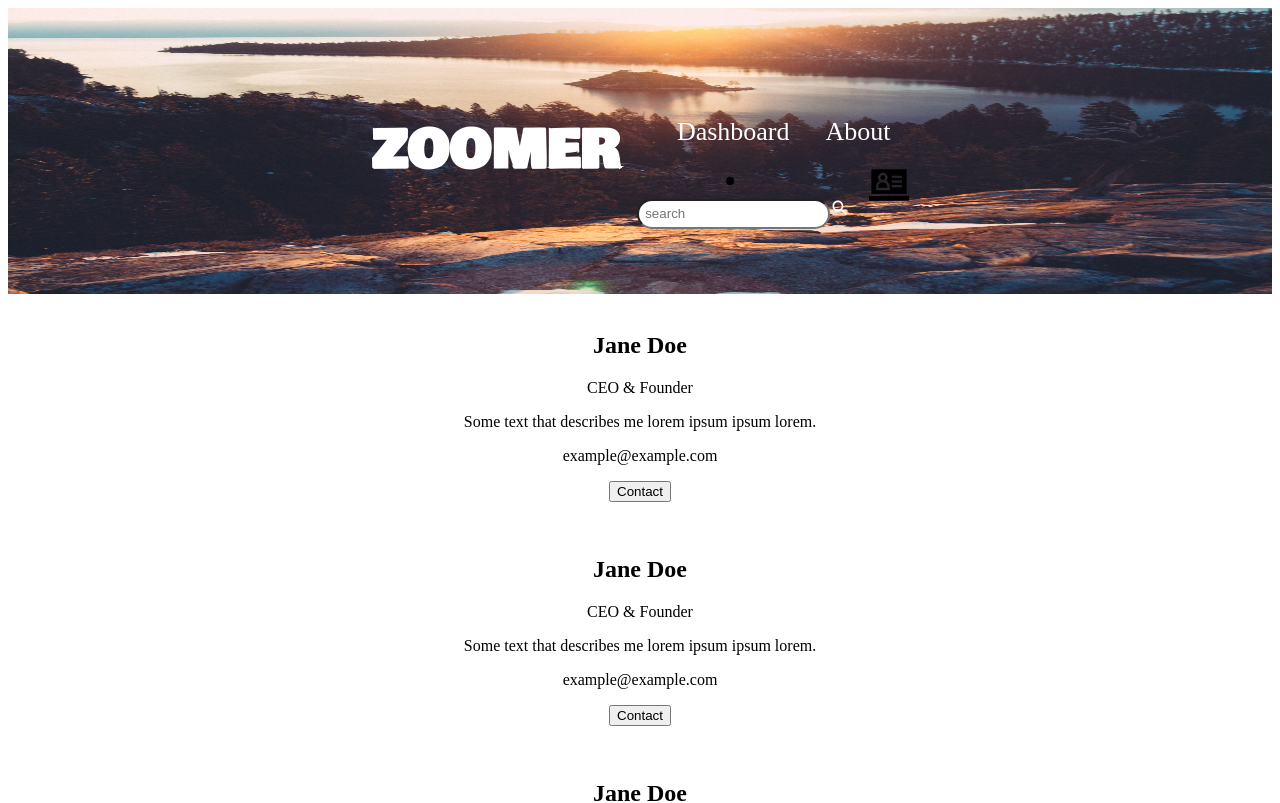
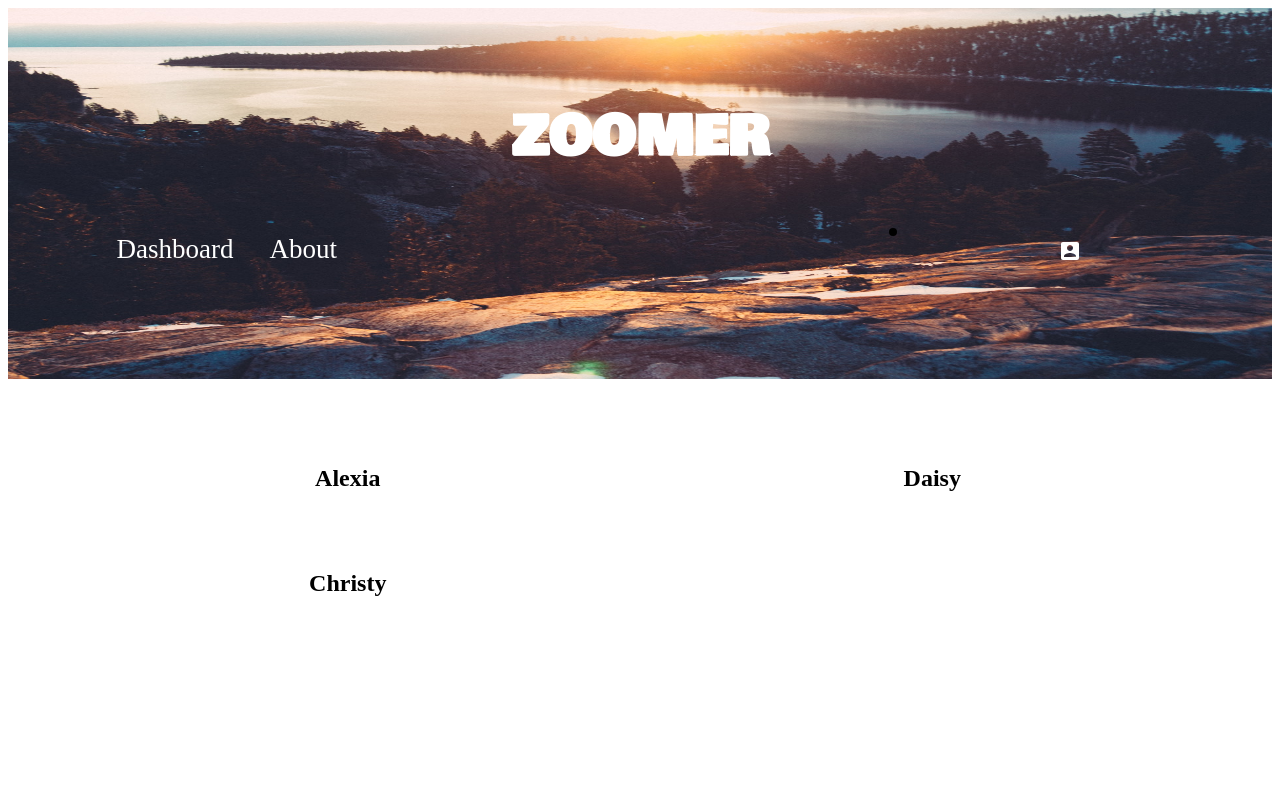
Before and after one commit to allawa1/Zoomer, a React (Create React App) app in the folder zoomer/: page /About in a window 1280 px wide. Shown: the top 803 px of the page. Built offline with nearby package versions, Linux system fonts and the light colour scheme; a web font is replaced by a local one.

Commit message:
add navbar events to dashboard. add flip cards to bio. update navbar spacing

```diff
--- a/zoomer/src/App.css
+++ b/zoomer/src/App.css
@@ -24,18 +24,14 @@
 .App-header {
   background-image: url("./assets/images/sunrise.jpg");
   background-repeat: no-repeat;
-
   background-size: 100% 200%;
   background-position: center center;
-
-  display: inline;
   background-color: rgb(173, 235, 235);
   min-height: 20vh;
-  display: flex;
   align-items: center;
   justify-content: center;
-  font-size: calc(10px + 2vmin);
-  padding: 5%;
+  font-size: calc(11px + 2vmin);
+  padding: 4%;
 
 }
 
@@ -55,7 +51,7 @@
 
 
 .App-navbar li {
-  display: inline;
+  display: flex;
   float: left;
   list-style-type: none;
   font-family: "Baumans";
@@ -86,9 +82,9 @@
 
 
 .dropdown:hover .dropdown-content {
-  margin: 4%;
+  margin: 5%;
   display: block;
-  padding: 1%;
+  padding: 2%;
 
 
 }
@@ -105,20 +101,34 @@
 }
 
 li .loginProfile {
-  height: 40px;
+  height: 70px;
   display: flex;
   float: right;
 
 }
 
+.loginProfile {
+  margin-right: 30%;
+}
 
+.dropdown {
+  margin-left: 60%;
+  margin-bottom: 7%;
+
+}
+
+.login {
+  margin-top: 5%;
+
+}
 
 /* ----------- SEARCH ------------- */
 .searchbar {
   border-radius: 999px;
-  padding: 2%;
-
-
+  padding: 1%;
+  margin-top: 5%;
+  margin-right: 1%;
+  width: 50%;
 }
 
 input {
@@ -130,11 +140,6 @@ input {
   background-color: rgb(173, 235, 235);
 }
 
-/* ----------- LOGIN ------------- */
-
-.login {
-  margin-top: 10%;
-}
 
 
 /* ----------- DASHBOARD ------------- */
@@ -142,7 +147,8 @@ input {
 .dashboard-div a {
   text-decoration: none;
   color: black;
-  width: 90%;
+  width: 100%;
+
 }
 
  .column {
@@ -170,11 +176,17 @@ input {
   padding: 50px;
   text-align: center;
   background-color: #f1f1f1;
+  min-width: 50px;
+  display: grid;
 
+  grid-gap: 5px;
 }
+
+
 
  .card:hover {
   transform: scale(1.1);
+
  }
 /* ----------- FOOTER ------------- */
 
@@ -188,19 +200,26 @@ input {
 }
 
 .Credits a {
+  color: rgb(0, 77, 77);
+
+}
+
+.footer a {
   color: white;
 
 }
 
 .Credits a:hover {
-  color: 	rgb(212, 230, 241);
+  color: rgb(212, 230, 241);
 }
 
+
+/* ----------- EventGrid ------------- */
 
 .sub-nav ul {
   display: flex;
   justify-content: space-evenly;
-      color: green;
+  color: rgb(0, 77, 77);
 }
 .sub-nav li {
   transition: background-color 0.3s;
@@ -212,19 +231,20 @@ input {
   align-items: center;
 }
 .sub-nav a {
-              color: green;
+  color: rgb(0, 77, 77);
 }
 
-          .sub-nav:hover {
-              background-color: #b400ff17;
+a:hover {
+  transform: scale(1.1);
 }
 
 .events-grid {
   margin: 50px;
   display: grid;
   grid-template-columns: repeat(auto-fit, minmax(570px, 1fr));
-  grid-auto-rows: 200px;
+  grid-auto-rows: 100px;
   grid-gap: 5px;
+
 }
 
 .flip-card {
@@ -265,12 +285,12 @@ input {
 
 
 .flip-card-back {
-  background-color: green;
+  background-color: rgb(0, 77, 77);
   display: flex;
   justify-content: center;
   align-items: center;
   color: white;
-  font-size: 2rem;
+  font-size: 1.5rem;
   font-family: Caveat, sans-serif;
   transform: rotateY(180deg);
 }
--- a/zoomer/src/App.js
+++ b/zoomer/src/App.js
@@ -6,6 +6,11 @@ import Login from './components/Login'
 import { Route, Switch } from 'react-router-dom';
 import About from './components/About';
 import Landing from './components/Landing'
+
+import Alexia from './components/Alexia';
+import Daisy from './components/Daisy';
+import Christy from './components/Christy';
+
 
 
 function App() {
@@ -22,7 +27,9 @@ function App() {
           <Route exact path="/Credits" component={Credits} />
           <Route exact path="/Login" component={Login} />
           <Route exact path="/About" component={About} />
-
+          <Route exact path="/Alexia" component={Alexia} />
+          <Route exact path="/Daisy" component={Daisy} />
+          <Route exact path="/Christy" component={Christy} />
         </Switch>
       </main>
 
--- a/zoomer/src/components/About.js
+++ b/zoomer/src/components/About.js
@@ -1,34 +1,14 @@
 import React from 'react';
 import '../App.css';
+
+import { EventisGrid } from './EventGrid';
 
 const About = () => {
 
     return (
         <div>
-                <div class="container">
-                    <img src=""></img>
-                    <h2>Jane Doe</h2>
-                    <p class="title">CEO & Founder</p>
-                    <p>Some text that describes me lorem ipsum ipsum lorem.</p>
-                    <p>example@example.com</p>
-                    <p><button class="button">Contact</button></p>
-                </div>
-                <div class="container">
-                    <img src=""></img>
-                    <h2>Jane Doe</h2>
-                    <p class="title">CEO & Founder</p>
-                    <p>Some text that describes me lorem ipsum ipsum lorem.</p>
-                    <p>example@example.com</p>
-                    <p><button class="button">Contact</button></p>
-                </div>
-                <div class="container">
-                    <img src=""></img>
-                    <h2>Jane Doe</h2>
-                    <p class="title">CEO & Founder</p>
-                    <p>Some text that describes me lorem ipsum ipsum lorem.</p>
-                    <p>example@example.com</p>
-                    <p><button class="button">Contact</button></p>
-                </div>
+            <EventisGrid/>
+
         </div>
 
      )
--- /dev/null
+++ b/zoomer/src/components/Alexia.js
@@ -0,0 +1,25 @@
+import React from 'react';
+import { Link} from 'react-router-dom';
+import Logout from './Logout'
+
+
+
+import Dashboard from './Dashboard';
+
+const Alexia = () => {
+    return (
+
+        <div class="container">
+            <p>About Alexia</p>
+            <img src=""></img>
+            <h2>Jane Doe</h2>
+            <p class="title">CEO & Founder</p>
+            <p>Some text that describes me lorem ipsum ipsum lorem.</p>
+            <p>example@example.com</p>
+            <p><button class="button">Contact</button></p>
+        </div>
+    )
+
+}
+
+export default Alexia;
--- /dev/null
+++ b/zoomer/src/components/Christy.js
@@ -0,0 +1,25 @@
+import React from 'react';
+import { Link} from 'react-router-dom';
+import Logout from './Logout'
+
+
+
+import Dashboard from './Dashboard';
+
+const Christy = () => {
+    return (
+
+        <div class="container">
+            <p>About Christy</p>
+            <img src=""></img>
+            <h2>Jane Doe</h2>
+            <p class="title">CEO & Founder</p>
+            <p>Some text that describes me lorem ipsum ipsum lorem.</p>
+            <p>example@example.com</p>
+            <p><button class="button">Contact</button></p>
+        </div>
+    )
+
+}
+
+export default Christy;
--- a/zoomer/src/components/Credits.js
+++ b/zoomer/src/components/Credits.js
@@ -8,8 +8,9 @@ const Credits = () => {
     return (
         <div className="Credits">
             <h1> Credits</h1>
-            <div><a href='https://www.freepik.com/photos/business-card'>Business card photo created by rawpixel.com - www.freepik.com</a></div>
-            <div>Icons made by <a href="http://www.freepik.com" title="Freepik">Freepik</a> from <a href="https://www.flaticon.com/" title="Flaticon">www.flaticon.com</a></div>
+            <span><div><a href='https://www.freepik.com/photos/business-card'>Business card photo created by rawpixel.com - www.freepik.com</a></div></span>
+            <span><div>Icons made by <a href="http://www.freepik.com" title="Freepik">Freepik</a> from <a href="https://www.flaticon.com/" title="Flaticon">www.flaticon.com</a></div></span>
+            <span>Photo by <a href="https://unsplash.com/@nadineshaabana?utm_source=unsplash&amp;utm_medium=referral&amp;utm_content=creditCopyText">Nadine Shaabana</a> on <a href="https://unsplash.com/s/photos/skyline?utm_source=unsplash&amp;utm_medium=referral&amp;utm_content=creditCopyText">Unsplash</a></span>
         </div>
     )
 }
--- /dev/null
+++ b/zoomer/src/components/Daisy.js
@@ -0,0 +1,25 @@
+import React from 'react';
+import { Link} from 'react-router-dom';
+import Logout from './Logout'
+
+
+
+import Dashboard from './Dashboard';
+
+const Daisy = () => {
+    return (
+
+        <div class="container">
+            <p>About Daisy</p>
+            <img src=""></img>
+            <h2>Jane Doe</h2>
+            <p class="title">CEO & Founder</p>
+            <p>Some text that describes me lorem ipsum ipsum lorem.</p>
+            <p>example@example.com</p>
+            <p><button class="button">Contact</button></p>
+        </div>
+    )
+
+}
+
+export default Daisy;
--- a/zoomer/src/components/Dashboard.js
+++ b/zoomer/src/components/Dashboard.js
@@ -2,9 +2,9 @@ import React, { Component } from 'react';
 import ReactDOM from 'react-dom';
 
 import { Link } from 'react-router-dom';
+import SearchIcon from '@material-ui/icons/Search';
 
 import '../App.css';
-import { EventisGrid } from './EventGrid';
 
 
 class Dashboard extends Component {
@@ -28,29 +28,22 @@ class Dashboard extends Component {
     return (
         <div className="dashboard-div">
             <div className="dashboard-header">
-                <h1>Dashboard</h1>
-            </div>
-                <EventisGrid/>
-            <div className="row" >
-                <div className="column" onclick="openTab('b1')" >
-                    <div className="card">
-                        <h2 ><Link to="/">Today's Events</Link></h2>
-                    </div>
-                </div>
 
-                <div className="column" onclick="openTab('b1')" >
-                    <div className="card">
-                        <h2><Link to="/">Virtual Training</Link></h2>
-                    </div>
-                </div>
-
-                <div className="column" onclick="openTab('b1')" >
-                    <div className="card">
-                        <h2><Link to="/">Social Gatherings</Link></h2>
-                    </div>
-                </div>
+                    <input className="searchbar" type="text" placeholder="search"/>
+                    <Link to="/">
+                    <SearchIcon fontSize="small"/>
+                    </Link>
 
             </div>
+
+                <section className="sub-nav">
+                    <ul>
+                        <li><Link to={'/all'}>All events</Link></li>
+                        <li><Link to={'/yours'}>Your events</Link></li>
+                        <li><Link to={'/today'}>Today</Link></li>
+                    </ul>
+                </section>
+
 
             <div className="row" >
                 <div className="column" onclick="openTab('b1')" >
@@ -61,13 +54,34 @@ class Dashboard extends Component {
 
                 <div className="column" onclick="openTab('b1')" >
                     <div className="card">
-                        <h2><Link to="/">Virtual Training</Link></h2>
+                        <h2><Link to="/">Career</Link></h2>
                     </div>
                 </div>
 
                 <div className="column" onclick="openTab('b1')" >
                     <div className="card">
-                        <h2><Link to="/">Join Podcast Community</Link></h2>
+                        <h2><Link to="/">Education</Link></h2>
+                    </div>
+                </div>
+
+            </div>
+
+            <div className="row" >
+                <div className="column" onclick="openTab('b1')" >
+                    <div className="card">
+                        <h2 ><Link to="/">Volunteer</Link></h2>
+                    </div>
+                </div>
+
+                <div className="column" onclick="openTab('b1')" >
+                    <div className="card">
+                        <h2><Link to="/">Sports</Link></h2>
+                    </div>
+                </div>
+
+                <div className="column" onclick="openTab('b1')" >
+                    <div className="card">
+                        <h2><Link to="/">Arts & Culture</Link></h2>
                     </div>
                 </div>
 
--- a/zoomer/src/components/EventGrid.js
+++ b/zoomer/src/components/EventGrid.js
@@ -1,10 +1,15 @@
 import React, { Component } from 'react'
 import { Link,withRouter } from 'react-router-dom';
+
+import Alexia from './Alexia';
+import Daisy from './Daisy';
+import Christy from './Christy';
+
 
 export class _EventisGrid extends Component {
 
     state = {
-        grid: ['buisness','holywood','politics','sports']
+        grid: ['Alexia','Daisy','Christy']
     }
 
     redirectClick = (tag) => {
@@ -20,24 +25,28 @@ export class _EventisGrid extends Component {
         const {grid} = this.state;
         return (
             <React.Fragment>
-                <section className="sub-nav">
-                    <ul>
-                        <li><Link to={'/all'}>All events</Link></li>
-                        <li><Link to={'/yours'}>Your events</Link></li>
-                        <li><Link to={'/today'}>Today</Link></li>
-                    </ul>
-                </section>
 
-                <section className="events-grid">
+
+
+                <section className="events-grid ">
                 {grid.map(box=> (
                 <div className="flip-card" key={box}>
                         <div className="flip-card-inner" onClick={(ev)=>{this.redirectClick(box)}}>
                             <div className="flip-card-front">
-                                <h1 className="title">{this.capitalizeBox(box)}<span className="dote">.</span></h1>
+                                <h1 className="title">{this.capitalizeBox(box)}<span className="dote"></span></h1>
                             </div>
                             <div className="flip-card-back">
-                                <p>See More</p>
+                                <Link to="/Alexia"><p>See more bio</p></Link>
                             </div>
+
+                            <div className="flip-card-back">
+                                <Link to="/Daisy"><p>See more bio</p></Link>
+                            </div>
+
+                            <div className="flip-card-back">
+                                <Link to="/Christy"><p>See more bio</p></Link>
+                            </div>
+
                         </div>
                     </div>
                 ))}
--- a/zoomer/src/components/Header.js
+++ b/zoomer/src/components/Header.js
@@ -1,12 +1,13 @@
 import React from 'react';
 import { Link} from 'react-router-dom';
 import Logout from './Logout'
-import SearchIcon from '@material-ui/icons/Search';
+
 
 import Dashboard from './Dashboard';
 import Login from './Login';
 
 import profile from '../assets/images/profile.png';
+import AccountBoxIcon from '@material-ui/icons/AccountBox';
 
 import '../App.css';
 
@@ -23,30 +24,19 @@ const Header = () => {
         <div className="navbar-header">
             <ul className="App-navbar">
                 <li><Link to="/Dashboard">Dashboard</Link></li>
-
                 <li><Link to="/About">About</Link></li>
-
-
-
-
-
             </ul>
 
-                <li className="dropdown">
-                    <Link to="/Login">
-                        <img src={profile} alt="login profile" className="loginProfile"/>
-                    </Link>
-                    <div className="dropdown-content">
-                        <Login />
-                    </div>
-                </li>
-            <input className="searchbar" type="text" placeholder="search"/>
-            <Link to="/">
-            <SearchIcon fontSize="small"/>
-            </Link>
         </div>
 
-
+            <li className="dropdown">
+                <Link to="/Login">
+                    <AccountBoxIcon className="loginProfile"/>
+                </Link>
+                <div className="dropdown-content">
+                    <Login />
+                </div>
+            </li>
     </div>
 
 
--- a/zoomer/src/components/Landing.js
+++ b/zoomer/src/components/Landing.js
@@ -1,4 +1,7 @@
 import React from 'react'
+import { Route, Switch, Link } from 'react-router-dom';
+
+import '../App.css';
 
 
 const Landing = () => {
```
Also changed, not shown: 1 other file (tests, documents, lock files or other folders). Lines whose indentation alone changed are shown as unchanged.
